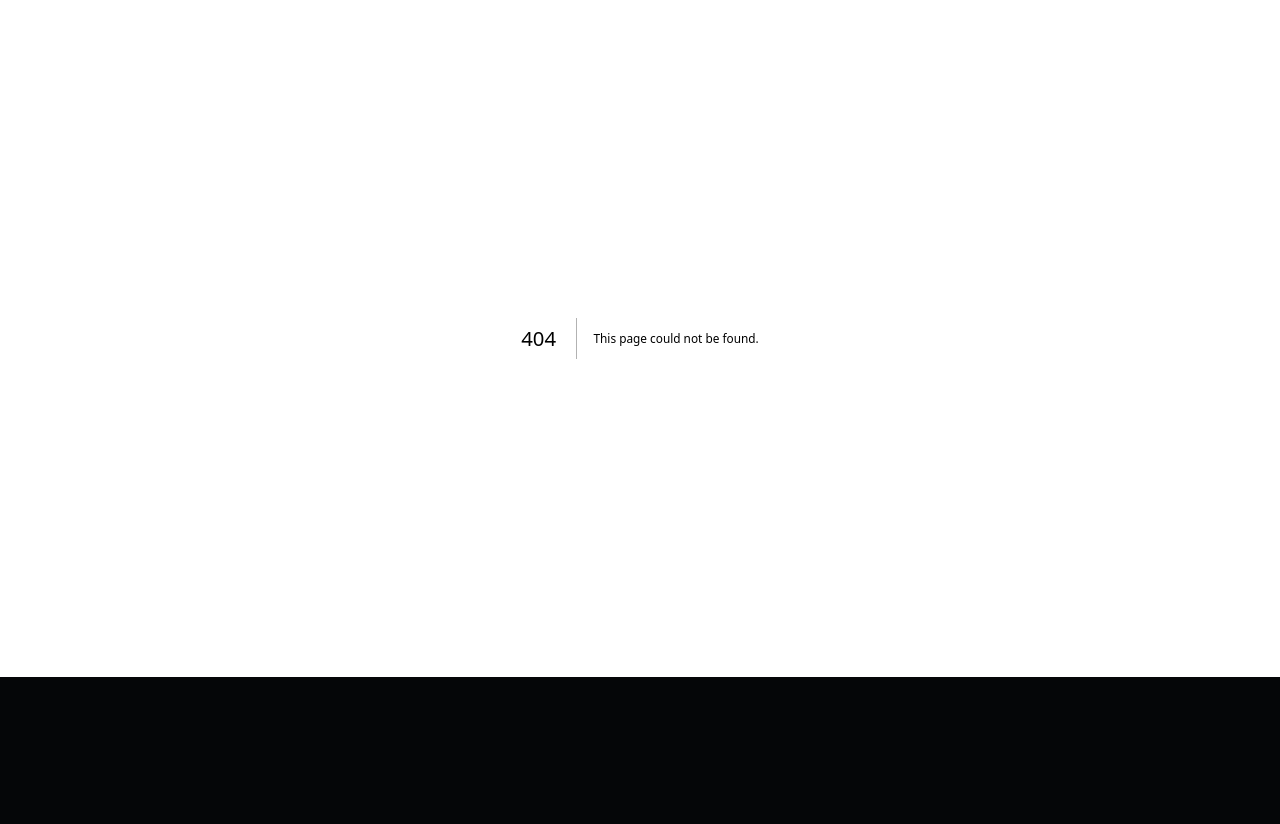
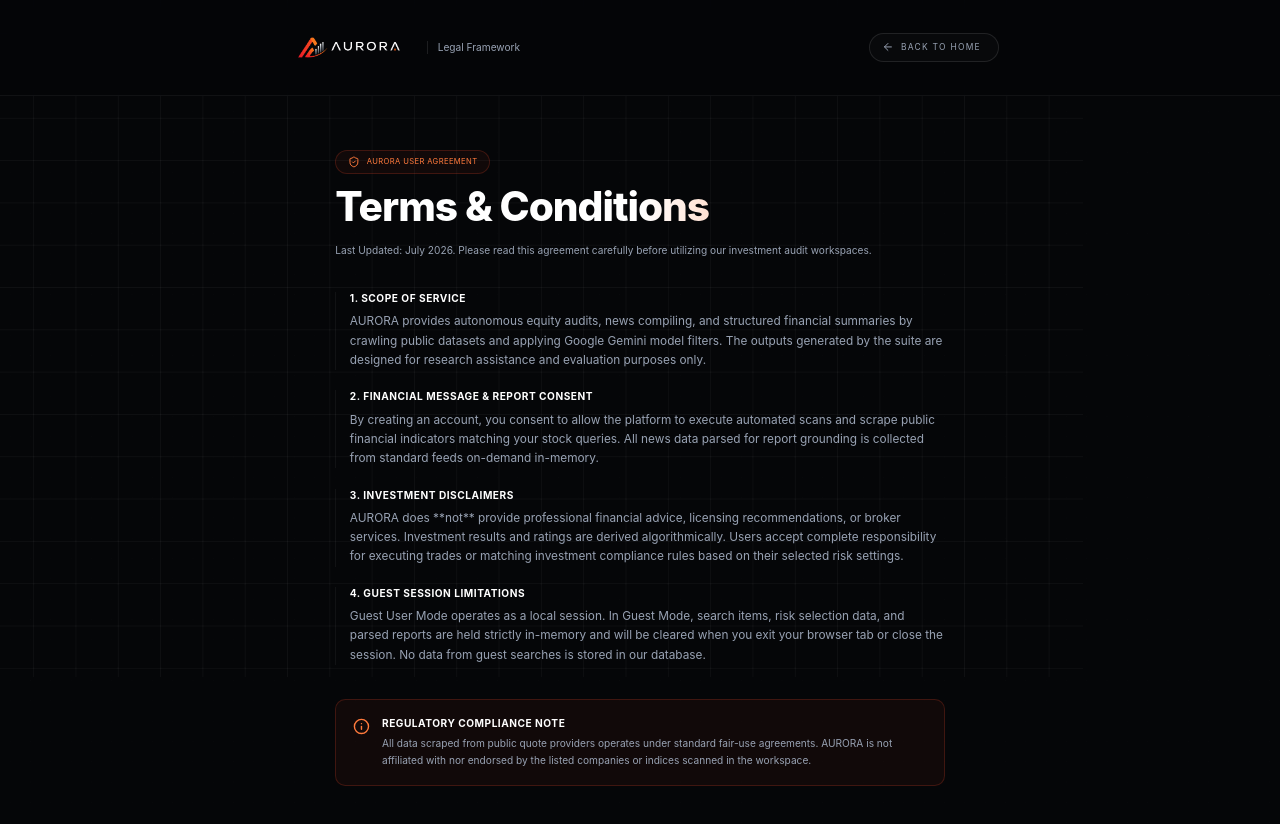
Before and after one commit to amanrj03/AURORA, a Next.js app: page /terms in a window 1280 px wide. Before the commit this address had no page. Shown: the top 824 px of the page. Before the commit the page ends 800 px from the top, so only its background shows below. Built offline with nearby package versions, Linux system fonts and the light colour scheme.

Commit message:
Implement Guest User Mode, Terms webpage, and registration check boxes

```diff
--- a/components/AuthPage.js
+++ b/components/AuthPage.js
@@ -5,6 +5,8 @@ import PremiumLogo from "./PremiumLogo";
 export default function AuthPage({ onBack, onAuthSuccess }) {
   const [activeTab, setActiveTab] = useState("login"); // "login" | "signup"
   const [authState, setAuthState] = useState("form"); // "form" | "verify-otp" | "forgot-password" | "reset-password"
+  const [termsAccepted, setTermsAccepted] = useState(false);
+  const [permissionGranted, setPermissionGranted] = useState(true);
 
   // Input fields
   const [name, setName] = useState("");
@@ -67,6 +69,16 @@ export default function AuthPage({ onBack, onAuthSuccess }) {
     } finally {
       setLoading(false);
     }
+  };
+
+  const handleGuestLogin = () => {
+    const guestUser = {
+      id: "guest",
+      name: "Guest User",
+      email: "guest@aurora.app",
+      isGuest: true
+    };
+    onAuthSuccess("guest", guestUser);
   };
 
   const handleSignupSubmit = async (e) => {
@@ -500,10 +512,45 @@ export default function AuthPage({ onBack, onAuthSuccess }) {
                   </div>
                 </div>
 
+                {/* Consent Checkboxes */}
+                <div className="space-y-3 pt-2 text-left">
+                  <label className="flex items-start gap-2 cursor-pointer select-none">
+                    <input
+                      type="checkbox"
+                      checked={termsAccepted}
+                      onChange={(e) => setTermsAccepted(e.target.checked)}
+                      className="mt-0.5 rounded border-white/10 bg-[#050608]/50 text-[#FF4B2B] focus:ring-[#FF4B2B]/30 h-3.5 w-3.5 transition"
+                    />
+                    <span className="text-[10px] text-[#98A2B3] leading-relaxed">
+                      I agree to the{" "}
+                      <a
+                        href="/terms"
+                        target="_blank"
+                        rel="noreferrer"
+                        className="text-[#FF7A3D] hover:underline inline-flex items-center gap-0.5 font-semibold"
+                      >
+                        Terms &amp; Conditions
+                      </a>
+                    </span>
+                  </label>
+
+                  <label className="flex items-start gap-2 cursor-pointer select-none">
+                    <input
+                      type="checkbox"
+                      checked={permissionGranted}
+                      onChange={(e) => setPermissionGranted(e.target.checked)}
+                      className="mt-0.5 rounded border-white/10 bg-[#050608]/50 text-[#FF4B2B] focus:ring-[#FF4B2B]/30 h-3.5 w-3.5 transition"
+                    />
+                    <span className="text-[10px] text-[#98A2B3] leading-relaxed">
+                      I authorize AURORA to retrieve financial metrics and scraped report summaries for my queries.
+                    </span>
+                  </label>
+                </div>
+
                 <button
                   type="submit"
-                  disabled={loading || !name || !email || !password}
-                  className="w-full rounded-xl bg-[#FF4B2B] py-3 text-xs font-semibold uppercase tracking-wider text-white disabled:opacity-40 hover:bg-[#FF4B2B]/90 transition shadow-lg"
+                  disabled={loading || !name || !email || !password || !termsAccepted}
+                  className="w-full rounded-xl bg-[#FF4B2B] py-3 text-xs font-semibold uppercase tracking-wider text-white disabled:opacity-40 hover:bg-[#FF4B2B]/90 transition shadow-lg mt-2"
                 >
                   {loading ? "Creating Account…" : "Register"}
                 </button>
@@ -522,6 +569,16 @@ export default function AuthPage({ onBack, onAuthSuccess }) {
                   Add <strong>NEXT_PUBLIC_GOOGLE_CLIENT_ID</strong> to verify Google sign-in.
                 </div>
               )}
+
+              <div className="pt-3 border-t border-white/5 w-full text-center">
+                <button
+                  type="button"
+                  onClick={handleGuestLogin}
+                  className="text-[10px] uppercase tracking-widest text-[#FF7A3D] hover:text-white transition font-semibold hover:underline"
+                >
+                  Continue as Guest
+                </button>
+              </div>
             </div>
           </>
         )}
--- a/components/ConsolePage.js
+++ b/components/ConsolePage.js
@@ -98,7 +98,7 @@ export default function ConsolePage({ onBack, initialQuery = "", user, token, on
     }
 
     const loadDbHistory = async () => {
-      if (!token) return;
+      if (!token || token === "guest") return;
       try {
         const res = await fetch("/api/auth/history", {
           headers: { Authorization: `Bearer ${token}` }
@@ -230,7 +230,7 @@ export default function ConsolePage({ onBack, initialQuery = "", user, token, on
         }
       }
 
-      if (token) {
+      if (token && token !== "guest") {
         const newItem = {
           company: searchVal,
           risk: riskTolerance,
@@ -252,6 +252,17 @@ export default function ConsolePage({ onBack, initialQuery = "", user, token, on
             });
           }
         }).catch(err => console.error("Error saving history:", err));
+      } else if (token === "guest") {
+        const localItem = {
+          id: `guest-${Date.now()}`,
+          company: searchVal,
+          risk: riskTolerance,
+          result: data
+        };
+        setHistory((h) => {
+          const filtered = h.filter((item) => item.company !== searchVal);
+          return [localItem, ...filtered].slice(0, 10);
+        });
       }
     } catch (e) {
       clearInterval(stepTimer);
@@ -273,6 +284,10 @@ export default function ConsolePage({ onBack, initialQuery = "", user, token, on
   const clearHistory = async () => {
     if (!token) return;
     setHistory([]);
+    if (token === "guest") {
+      pushLog("✓ Guest local session history cleared");
+      return;
+    }
     try {
       const res = await fetch("/api/auth/history", {
         method: "DELETE",
--- a/components/LandingPage.js
+++ b/components/LandingPage.js
@@ -329,7 +329,7 @@ export default function LandingPage({ onLaunch, onDirectSearch, isLoggedIn }) {
           <span>© {new Date().getFullYear()} Aurora. All rights reserved.</span>
           <div className="flex gap-6 font-semibold">
             <a href="#" className="hover:text-white transition">Privacy Policy</a>
-            <a href="#" className="hover:text-white transition">Terms of Service</a>
+            <a href="/terms" target="_blank" rel="noreferrer" className="hover:text-white transition text-[#FF7A3D]">Terms &amp; Conditions</a>
             <a href="#" className="hover:text-white transition">Altuni Labs</a>
           </div>
         </div>
--- a/components/ProfileModal.js
+++ b/components/ProfileModal.js
@@ -82,12 +82,30 @@ export default function ProfileModal({ isOpen, onClose, user, token, onUpdateUse
               Auth Security
             </span>
             <span className="rounded bg-white/[0.04] px-2 py-0.5 text-[9px] uppercase tracking-wider text-white">
-              {user?.googleId ? "Google OAuth" : "Credentials Verified"}
+              {user?.isGuest ? "Guest Session" : user?.googleId ? "Google OAuth" : "Credentials Verified"}
             </span>
           </div>
         </div>
 
-        {/* Form Name Edit */}
+        {/* Form Name Edit / Guest warning */}
+        {user?.isGuest ? (
+          <div className="space-y-4">
+            <div className="rounded-xl border border-yellow-500/20 bg-yellow-500/5 p-4 text-xs text-yellow-500/80 leading-relaxed text-center">
+              ⚠️ <strong>Guest Mode Active</strong><br />
+              Your search history is stored locally in-memory and will clear when your active browser session ends.
+            </div>
+            <div className="flex justify-center">
+              <button
+                type="button"
+                onClick={onLogout}
+                className="w-full rounded-xl border border-red-500/20 bg-red-500/5 py-2.5 text-xs font-semibold uppercase tracking-wider text-red-400 hover:bg-red-500/10 transition flex items-center justify-center gap-1.5"
+              >
+                <LogOut className="h-3.5 w-3.5" />
+                Exit Guest Mode
+              </button>
+            </div>
+          </div>
+        ) : (
           <form onSubmit={handleSubmit} className="space-y-4">
             <div className="space-y-1.5">
               <label className="text-[10px] uppercase tracking-wider text-[#98A2B3]/60">Change Display Name</label>
@@ -114,13 +132,14 @@ export default function ProfileModal({ isOpen, onClose, user, token, onUpdateUse
               <button
                 type="button"
                 onClick={onLogout}
-              className="rounded-xl border border-red-500/20 bg-red-500/5 px-5 py-2.5 text-xs font-semibold uppercase tracking-wider text-red-400 hover:bg-red-500/10 transition flex items-center gap-1.5"
+                className="rounded-xl border border-red-500/20 bg-red-500/5 px-5 py-2.5 text-xs font-semibold uppercase tracking-wider text-red-400 hover:bg-red-500/10 transition flex items-center justify-center gap-1.5"
               >
                 <LogOut className="h-3.5 w-3.5" />
                 Sign Out
               </button>
             </div>
           </form>
+        )}
 
       </div>
     </div>
--- /dev/null
+++ b/pages/terms.js
@@ -0,0 +1,98 @@
+import Head from "next/head";
+import { ArrowLeft, ShieldCheck, Info } from "lucide-react";
+import PremiumLogo from "../components/PremiumLogo";
+
+export default function TermsAndConditions() {
+  return (
+    <>
+      <Head>
+        <title>AURORA — Terms &amp; Conditions</title>
+        <meta name="description" content="Terms of Service and legal disclaimer for AURORA Investment Research Suite." />
+      </Head>
+
+      <div className="relative min-h-screen bg-[#050608] text-white flex flex-col">
+        <div className="noise-overlay" />
+        <div className="moving-grid" />
+
+        {/* Top Header */}
+        <nav className="relative z-10 border-b border-white/5 bg-[#050608]/90 backdrop-blur-md sticky top-0">
+          <div className="mx-auto flex max-w-4xl items-center justify-between px-6 py-4">
+            <div className="flex items-center gap-3">
+              <PremiumLogo />
+              <span className="hidden md:inline h-4 w-px bg-white/10" />
+              <span className="text-xs text-[#98A2B3]">Legal Framework</span>
+            </div>
+            <a
+              href="/"
+              className="flex items-center gap-2 rounded-full border border-white/10 bg-white/[0.02] pl-3.5 pr-5 py-2 text-[10px] uppercase text-[#98A2B3] hover:text-white transition hover:border-[#FF4B2B]"
+            >
+              <ArrowLeft className="h-3.5 w-3.5" />
+              <span className="tracking-[0.15em]">Back to Home</span>
+            </a>
+          </div>
+        </nav>
+
+        {/* Content */}
+        <main className="relative z-10 mx-auto max-w-3xl px-6 py-16 flex-1 space-y-10">
+
+          <div className="space-y-4">
+            <div className="inline-flex items-center gap-2 rounded-full border border-[#FF4B2B]/20 bg-[#FF4B2B]/5 px-3.5 py-1.5 text-[9px] uppercase tracking-wider text-[#FF7A3D]">
+              <ShieldCheck className="h-3.5 w-3.5" />
+              AURORA USER AGREEMENT
+            </div>
+            <h1 className="text-4xl font-extrabold tracking-tight md:text-5xl bg-gradient-to-r from-white via-white to-[#FF7A3D] bg-clip-text text-transparent">
+              Terms &amp; Conditions
+            </h1>
+            <p className="text-xs text-[#98A2B3] leading-relaxed">
+              Last Updated: July 2026. Please read this agreement carefully before utilizing our investment audit workspaces.
+            </p>
+          </div>
+
+          <div className="space-y-6 text-sm text-[#98A2B3] leading-relaxed">
+
+            <section className="space-y-2 border-l border-white/5 pl-4">
+              <h3 className="font-bold text-white uppercase tracking-wider text-xs">1. Scope of Service</h3>
+              <p>
+                AURORA provides autonomous equity audits, news compiling, and structured financial summaries by crawling public datasets and applying Google Gemini model filters. The outputs generated by the suite are designed for research assistance and evaluation purposes only.
+              </p>
+            </section>
+
+            <section className="space-y-2 border-l border-white/5 pl-4">
+              <h3 className="font-bold text-white uppercase tracking-wider text-xs">2. Financial Message &amp; Report Consent</h3>
+              <p>
+                By creating an account, you consent to allow the platform to execute automated scans and scrape public financial indicators matching your stock queries. All news data parsed for report grounding is collected from standard feeds on-demand in-memory.
+              </p>
+            </section>
+
+            <section className="space-y-2 border-l border-white/5 pl-4">
+              <h3 className="font-bold text-white uppercase tracking-wider text-xs">3. Investment Disclaimers</h3>
+              <p>
+                AURORA does **not** provide professional financial advice, licensing recommendations, or broker services. Investment results and ratings are derived algorithmically. Users accept complete responsibility for executing trades or matching investment compliance rules based on their selected risk settings.
+              </p>
+            </section>
+
+            <section className="space-y-2 border-l border-white/5 pl-4">
+              <h3 className="font-bold text-white uppercase tracking-wider text-xs">4. Guest Session Limitations</h3>
+              <p>
+                Guest User Mode operates as a local session. In Guest Mode, search items, risk selection data, and parsed reports are held strictly in-memory and will be cleared when you exit your browser tab or close the session. No data from guest searches is stored in our database.
+              </p>
+            </section>
+
+          </div>
+
+          {/* Premium Disclaimer Info Box */}
+          <div className="rounded-xl border border-[#FF4B2B]/20 bg-[#FF4B2B]/5 p-5 flex items-start gap-3.5">
+            <Info className="h-5 w-5 text-[#FF7A3D] shrink-0 mt-0.5" />
+            <div className="space-y-1.5">
+              <h4 className="text-xs font-bold text-white uppercase tracking-wider">Regulatory Compliance Note</h4>
+              <p className="text-xs text-[#98A2B3] leading-relaxed">
+                All data scraped from public quote providers operates under standard fair-use agreements. AURORA is not affiliated with nor endorsed by the listed companies or indices scanned in the workspace.
+              </p>
+            </div>
+          </div>
+
+        </main>
+      </div>
+    </>
+  );
+}
```
Lines whose indentation alone changed are shown as unchanged.
